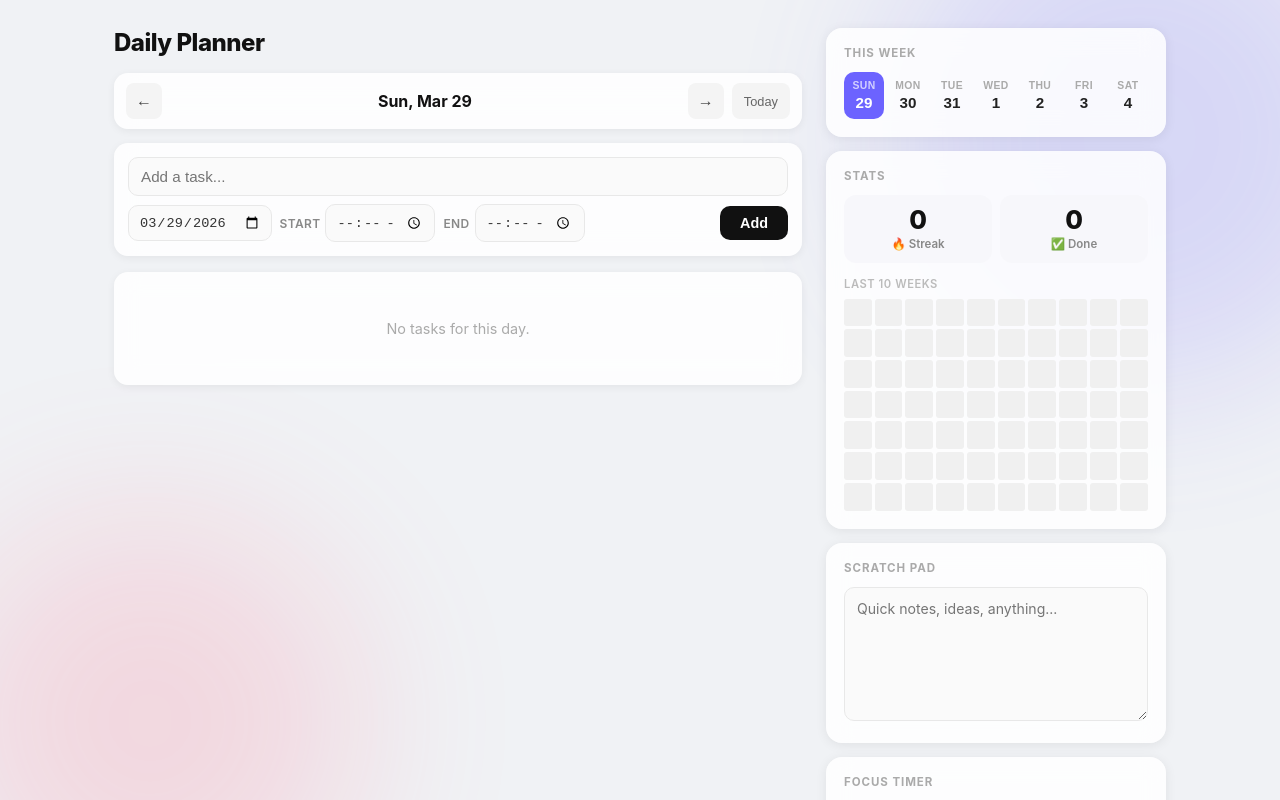
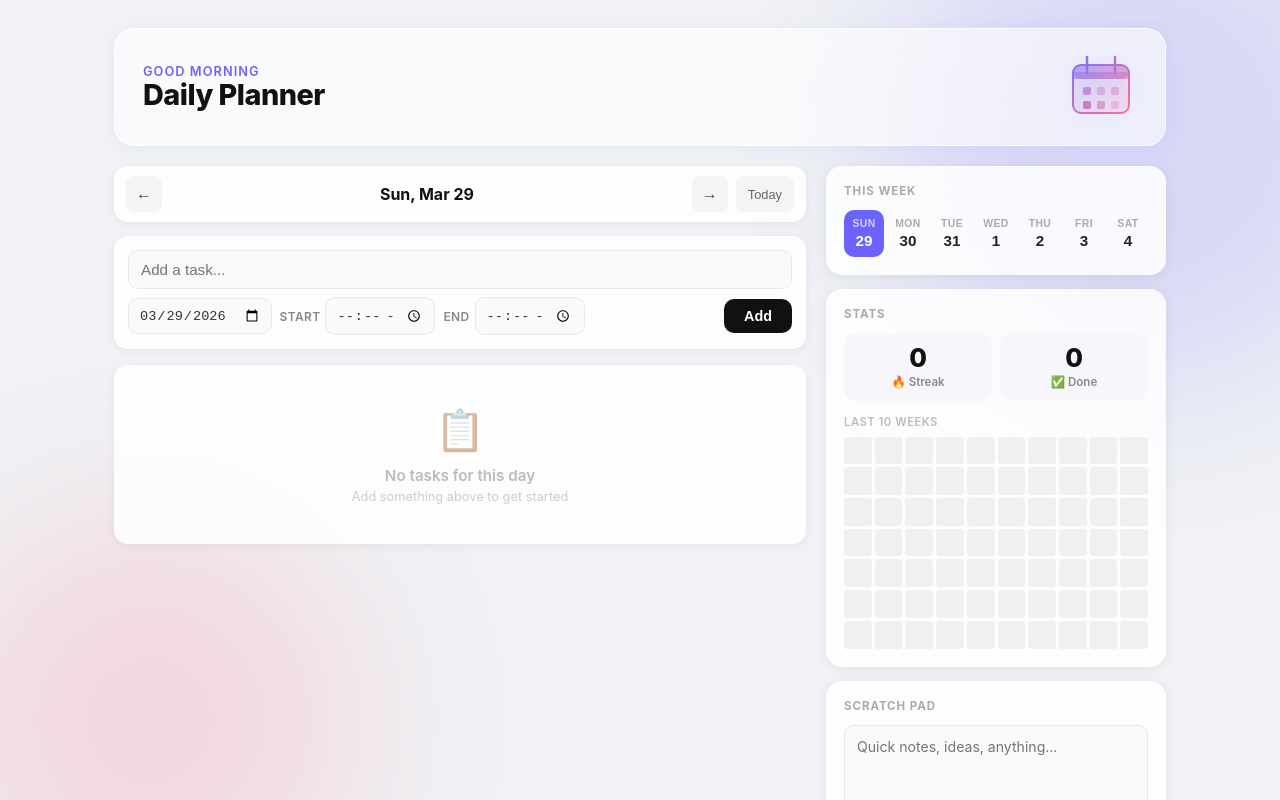
Before and after one commit to SKYDARTIST/daily-planner, a React (Vite) app: page / in a window 1280 px wide. Shown: the top 800 px of the page. Built offline with nearby package versions, Linux system fonts and the light colour scheme.

Commit message:
style: full-width header with SVG graphic, greeting, improved empty state

```diff
--- a/src/App.css
+++ b/src/App.css
@@ -39,16 +39,65 @@
   to   { transform: translate(30px, 20px) scale(1.05); }
 }
 
+/* ── Header ──────────────────────────────────────── */
+.app-header {
+  position: relative;
+  z-index: 1;
+  max-width: 1100px;
+  margin: 0 auto;
+  padding: 28px 24px 0;
+}
+
+.app-header-inner {
+  display: flex;
+  align-items: center;
+  justify-content: space-between;
+  background: rgba(255,255,255,0.6);
+  backdrop-filter: blur(16px);
+  -webkit-backdrop-filter: blur(16px);
+  border-radius: 20px;
+  padding: 20px 28px;
+  box-shadow: 0 2px 16px rgba(108,99,255,0.08);
+  border: 1px solid rgba(255,255,255,0.8);
+}
+
+.app-header-text {
+  display: flex;
+  flex-direction: column;
+  gap: 2px;
+}
+
+.app-greeting {
+  font-size: 0.8rem;
+  font-weight: 600;
+  color: #6c63ff;
+  text-transform: uppercase;
+  letter-spacing: 0.08em;
+}
+
+.app-title {
+  font-size: 1.8rem;
+  font-weight: 800;
+  letter-spacing: -0.5px;
+  color: #111;
+  line-height: 1;
+}
+
+.app-header-graphic {
+  opacity: 0.9;
+  filter: drop-shadow(0 4px 12px rgba(108,99,255,0.2));
+}
+
 /* ── Layout ──────────────────────────────────────── */
 .layout {
   position: relative;
   z-index: 1;
   display: grid;
   grid-template-columns: 1fr 340px;
-  gap: 24px;
+  gap: 20px;
   max-width: 1100px;
   margin: 0 auto;
-  padding: 28px 24px 48px;
+  padding: 20px 24px 48px;
   align-items: start;
 }
 
@@ -82,13 +131,6 @@
 }
 
 /* ── Planner header ──────────────────────────────── */
-.app-title {
-  font-size: 1.5rem;
-  font-weight: 800;
-  letter-spacing: -0.5px;
-  margin-bottom: 16px;
-  color: #111;
-}
 
 /* ── Date navigation ─────────────────────────────── */
 .date-nav {
@@ -235,15 +277,32 @@
 .task-list { display: flex; flex-direction: column; gap: 8px; }
 
 .empty-state {
-  color: #aaa;
-  font-size: 0.9rem;
   text-align: center;
-  padding: 48px 0;
+  padding: 40px 24px;
   background: rgba(255,255,255,0.85);
   backdrop-filter: blur(12px);
   -webkit-backdrop-filter: blur(12px);
   border-radius: 14px;
   box-shadow: 0 2px 8px rgba(0,0,0,0.06);
+}
+
+.empty-state-icon {
+  font-size: 2.5rem;
+  margin-bottom: 12px;
+  display: block;
+  opacity: 0.5;
+}
+
+.empty-state-text {
+  font-size: 0.95rem;
+  font-weight: 600;
+  color: #bbb;
+  margin-bottom: 4px;
+}
+
+.empty-state-sub {
+  font-size: 0.8rem;
+  color: #ccc;
 }
 
 /* ── Task item ───────────────────────────────────── */
@@ -345,6 +404,11 @@
 
 /* ── Mobile ──────────────────────────────────────── */
 @media (max-width: 768px) {
+  .app-header { padding: 16px 12px 0; }
+  .app-header-inner { padding: 16px 18px; }
+  .app-title { font-size: 1.4rem; }
+  .app-header-graphic svg { width: 52px; height: 52px; }
+
   .layout {
     grid-template-columns: 1fr;
     padding: 16px 12px 48px;
--- a/src/App.jsx
+++ b/src/App.jsx
@@ -33,6 +33,13 @@ function formatDisplayDate(dateStr) {
   })
 }
 
+function getGreeting() {
+  const h = new Date().getHours()
+  if (h < 12) return 'Good morning'
+  if (h < 17) return 'Good afternoon'
+  return 'Good evening'
+}
+
 export default function App() {
   const [selectedDate, setSelectedDate] = useState(todayStr)
   const { tasks, addTask, toggleTask, deleteTask, updateNotes, getTasksByDate } = useTasks()
@@ -41,9 +48,40 @@ export default function App() {
     <div className="app-bg">
       <div className="blob blob-1" />
       <div className="blob blob-2" />
+
+      <header className="app-header">
+        <div className="app-header-inner">
+          <div className="app-header-text">
+            <p className="app-greeting">{getGreeting()}</p>
+            <h1 className="app-title">Daily Planner</h1>
+          </div>
+          <div className="app-header-graphic">
+            <svg width="72" height="72" viewBox="0 0 72 72" fill="none">
+              <rect x="8" y="16" width="56" height="48" rx="8" fill="url(#cg)" opacity="0.15"/>
+              <rect x="8" y="16" width="56" height="48" rx="8" stroke="url(#cg)" strokeWidth="2"/>
+              <rect x="8" y="16" width="56" height="14" rx="8" fill="url(#cg)" opacity="0.5"/>
+              <rect x="8" y="23" width="56" height="7" fill="url(#cg)" opacity="0.5"/>
+              <line x1="22" y1="8" x2="22" y2="24" stroke="url(#cg)" strokeWidth="2.5" strokeLinecap="round"/>
+              <line x1="50" y1="8" x2="50" y2="24" stroke="url(#cg)" strokeWidth="2.5" strokeLinecap="round"/>
+              <rect x="18" y="38" width="8" height="8" rx="2" fill="url(#cg)" opacity="0.7"/>
+              <rect x="32" y="38" width="8" height="8" rx="2" fill="url(#cg)" opacity="0.4"/>
+              <rect x="46" y="38" width="8" height="8" rx="2" fill="url(#cg)" opacity="0.4"/>
+              <rect x="18" y="52" width="8" height="8" rx="2" fill="url(#cg)" opacity="0.9"/>
+              <rect x="32" y="52" width="8" height="8" rx="2" fill="url(#cg)" opacity="0.6"/>
+              <rect x="46" y="52" width="8" height="8" rx="2" fill="url(#cg)" opacity="0.3"/>
+              <defs>
+                <linearGradient id="cg" x1="8" y1="8" x2="64" y2="64" gradientUnits="userSpaceOnUse">
+                  <stop stopColor="#6c63ff"/>
+                  <stop offset="1" stopColor="#ff6584"/>
+                </linearGradient>
+              </defs>
+            </svg>
+          </div>
+        </div>
+      </header>
+
       <div className="layout">
         <main className="planner">
-          <h1 className="app-title">Daily Planner</h1>
           <DateNav
             date={selectedDate}
             displayDate={formatDisplayDate(selectedDate)}
--- a/src/components/TaskList.jsx
+++ b/src/components/TaskList.jsx
@@ -2,7 +2,13 @@ import TaskItem from './TaskItem'
 
 export default function TaskList({ tasks, onToggle, onDelete, onUpdateNotes }) {
   if (tasks.length === 0) {
-    return <p className="empty-state">No tasks for this day.</p>
+    return (
+      <div className="empty-state">
+        <span className="empty-state-icon">📋</span>
+        <p className="empty-state-text">No tasks for this day</p>
+        <p className="empty-state-sub">Add something above to get started</p>
+      </div>
+    )
   }
 
   return (
```
Also changed, not shown: 1 other file (tests, documents, lock files or other folders).
